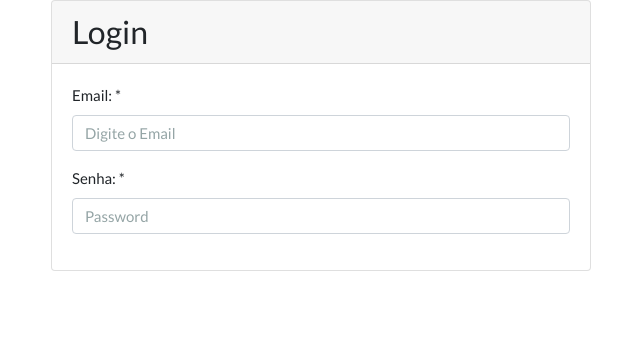
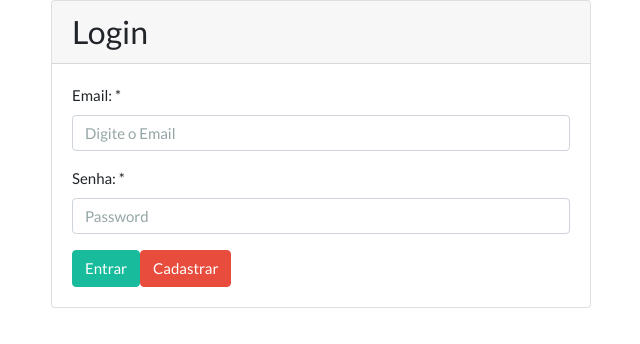
Before and after one commit to iangerolamo/minhas-financas-frontend, a React (Create React App) app: page / in a window 1280 px wide. Shown: the top 344 px of the page, without its empty margins (334-974 px from the left). Built offline with nearby package versions, Linux system fonts and the light colour scheme.

Commit message:
Adicionando estado e comportamento do componente Login

```diff
--- a/src/views/login.js
+++ b/src/views/login.js
@@ -1,7 +1,18 @@
+import { useState } from 'react';
+
 import Card from '../components/card';
 import FormGroup from '../components/form-group';
 
 function Login() {
+
+  const [email, setEmail] = useState("");
+  const [senha, setSenha] = useState("");
+
+  function entrar() {
+    console.log("Email: ", {email})
+    console.log("Senha: " ,{senha})
+  }
+
   return (
     <div className="container">
       <div className="row">
@@ -15,6 +26,8 @@ function Login() {
                       <FormGroup label="Email: *" htmlFor="exampleInputEmail1">
                         <input
                           type="Email"
+                          value={email}
+                          onChange={e => setEmail(e.target.value)}
                           className="form-control"
                           id="exampleInputEmail1"
                           aria-describedby="emailHelp"
@@ -24,11 +37,15 @@ function Login() {
                       <FormGroup label="Senha: *" htmlFor="exampleInputPassword1">
                         <input
                           type="password"
+                          value={senha}
+                          onChange={e => setSenha(e.target.value)}
                           className="form-control"
                           id="exampleInputPassword1"
                           placeholder="Password"
                         />
                       </FormGroup>
+                      <button onClick={entrar} className="btn btn-success">Entrar</button>
+                      <button className="btn btn-danger">Cadastrar</button>
                     </fieldset>
                   </div>
                 </div>
```
